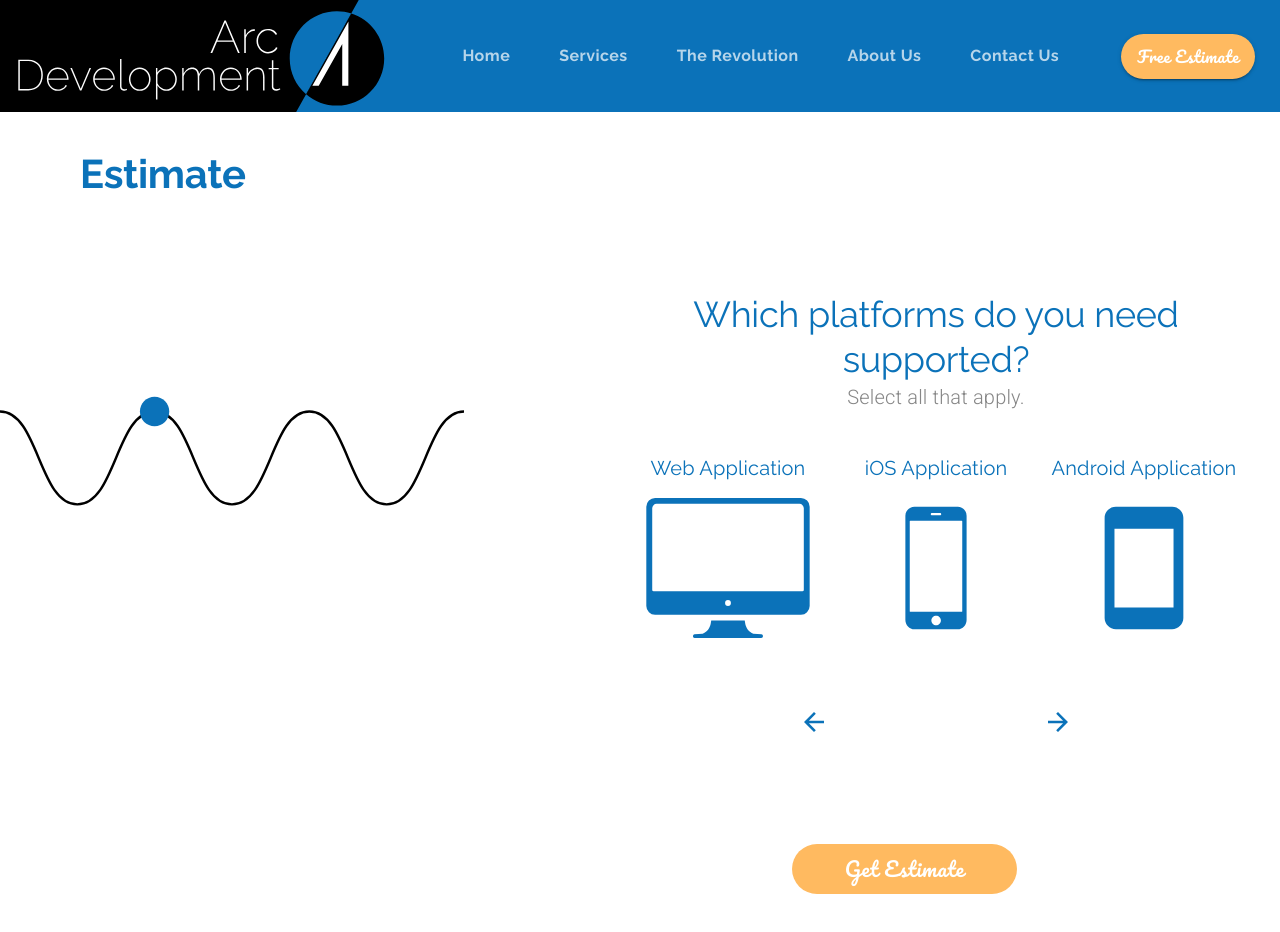
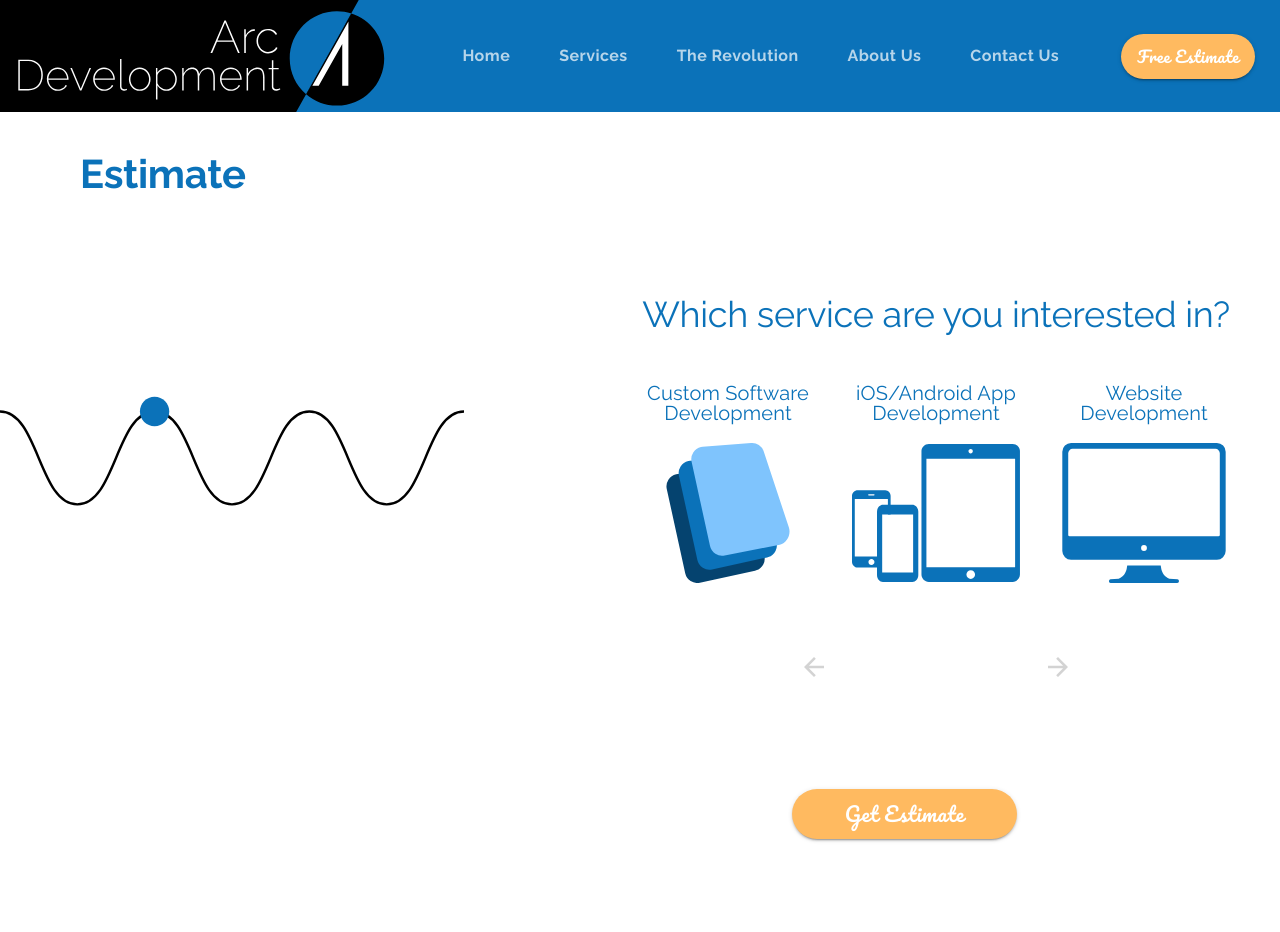
Before and after one commit to jeromeski/aceevolution, a React (Create React App) app: page /estimate in a window 1280 px wide. Shown: the top 932 px of the page. Built offline with nearby package versions, Linux system fonts and the light colour scheme.

Commit message:
Single Option Selection

```diff
--- a/package.json
+++ b/package.json
@@ -16,7 +16,8 @@
     "react-lottie": "^1.2.3",
     "react-router-dom": "^5.2.0",
     "react-scripts": "3.4.1",
-    "react-uuid": "^1.0.2"
+    "react-uuid": "^1.0.2",
+    "uuid": "^8.1.0"
   },
   "scripts": {
     "start": "react-scripts start",
--- a/src/components/Estimate.js
+++ b/src/components/Estimate.js
@@ -1,6 +1,7 @@
 import React from 'react';
 // to maintain an immutable/unchanging state
 import { cloneDeep } from 'lodash';
+import { v4 as uuidv4 } from 'uuid';
 import Lottie from 'react-lottie';
 import { makeStyles, useTheme } from '@material-ui/core/styles';
 import { Grid, Typography, Button, IconButton } from '@material-ui/core';
@@ -77,11 +78,11 @@ const defaultQuestions = [
         cost: 0
       },
       {
-        id: 1,
-        title: 'Custom Software Development',
+        id: 3,
+        title: 'Website Development',
         subtitle: null,
-        icon: software,
-        iconAlt: 'three floating screens',
+        icon: website,
+        iconAlt: 'computer outline',
         selected: false,
         cost: 0
       }
@@ -311,7 +312,8 @@ const Estimate = () => {
   const classes = useStyles();
   const theme = useTheme();
 
-  const [questions, setQuestions] = useState(softwareQuestions);
+  const [questions, setQuestions] = useState(defaultQuestions);
+  const [dialogOpen, setDialogOpen] = useState(false);
 
   const defaultOptions = {
     loop: true,
@@ -372,15 +374,44 @@ const Estimate = () => {
   const handleSelect = id => {
     const newQuestions = cloneDeep(questions);
     // pull out currently active question
-    const currentlyActive = questions.filter(question => question.active);
+    const currentlyActive = newQuestions.filter(question => question.active);
     // get the index of that question
     const activeIndex = currentlyActive[0].id - 1;
+
     // finding the item that we have just selected
     const newSelected = newQuestions[activeIndex].options[id - 1];
-    // find the newly selected property and toggle it
-    newSelected.selected = !newSelected.selected;
 
-    setQuestions(newQuestions);
+    const previousSelected = currentlyActive[0].options.filter(
+      option => option.selected
+    );
+
+    switch (currentlyActive[0].subtitle) {
+      case 'Select one.':
+        if (previousSelected[0]) {
+          // to make sure we have only selected one
+          previousSelected[0].selected = !previousSelected[0].selected;
+        }
+        // find the newly selected property and toggle it
+        newSelected.selected = !newSelected.selected;
+        break;
+      default:
+        newSelected.selected = !newSelected.selected;
+        break;
+    }
+
+    switch (newSelected.title) {
+      case 'Custom Software Development':
+        setQuestions(softwareQuestions);
+        break;
+      case 'iOS/Android App Development':
+        setQuestions(softwareQuestions);
+        break;
+      case 'Website Development' :
+        setQuestions(websiteQuestions);
+        break;
+      default:
+        setQuestions(newQuestions)
+    }
   };
 
   return (
@@ -435,14 +466,21 @@ const Estimate = () => {
               <Grid item container>
                 {question.options.map(option => (
                   <Grid
+                    key={uuidv4()}
                     item
                     container
                     direction='column'
                     md
                     component={Button}
-                    style={{ borderRadius: 0, display: 'grid', textTransform: 'none', backgroundColor: option.selected ? theme.palette.common.orange : null }}
-                    onClick={() => handleSelect(option.id)}
-                    >
+                    style={{
+                      borderRadius: 0,
+                      display: 'grid',
+                      textTransform: 'none',
+                      backgroundColor: option.selected
+                        ? theme.palette.common.orange
+                        : null
+                    }}
+                    onClick={() => handleSelect(option.id)}>
                     <Grid item style={{ maxWidth: '14em' }}>
                       <Typography
                         variant='h6'
@@ -497,7 +535,9 @@ const Estimate = () => {
             </IconButton>
           </Grid>
           <Grid item>
-            <Button variant='container' className={classes.estimateButton}>
+            <Button variant='contained' className={classes.estimateButton}
+            onClick={() => setDialogOpen(true)}
+            >
               Get Estimate
             </Button>
           </Grid>
```
Also changed, not shown: 1 other file (tests, documents, lock files or other folders).
